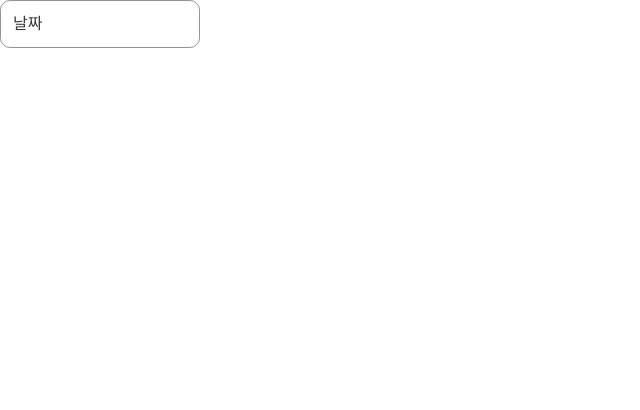
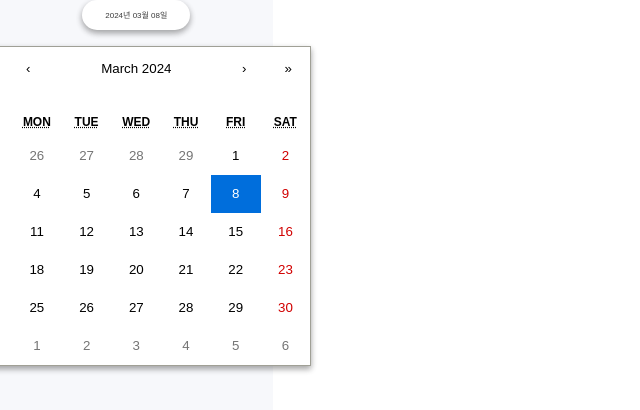
Before and after one commit to play3step/PlanDing-Frontend, a React (Vite) app: page / in a window 1280 px wide. Shown: the top 410 px of the page, without its empty margins (0-640 px from the left). Built offline with nearby package versions, Linux system fonts and the light colour scheme.

Commit message:
Feat: sideMenu 달력 추가

```diff
--- a/src/components/CustomCalendar.jsx
+++ b/src/components/CustomCalendar.jsx
@@ -5,61 +5,54 @@ import styled from 'styled-components'
 import 'react-calendar/dist/Calendar.css'
 
 const CustomCalendar = ({ onChange, value }) => {
-  const [nowDate, setNowDate] = useState('날짜')
-  const [isOpen, setIsOpen] = useState(false)
-
-  const handleToggleCalendar = () => {
-    setIsOpen(!isOpen)
-  }
+  const [nowDate, setNowDate] = useState(moment().format('YYYY년 MM월 DD일'))
 
   const handleDateChange = selectedDate => {
     onChange(selectedDate)
-    setIsOpen(false)
     setNowDate(moment(selectedDate).format('YYYY년 MM월 DD일'))
   }
 
   return (
-    <CalendarContainer>
-      <DropdownButton onClick={handleToggleCalendar}>{nowDate}</DropdownButton>
-      <CalendarWrapper isOpen={isOpen}>
+    <>
+      <DropdownButton>{nowDate}</DropdownButton>
+      <CalendarWrapper>
         <Calendar
           calendarType="US"
           onChange={handleDateChange}
           value={value}></Calendar>
       </CalendarWrapper>
-    </CalendarContainer>
+    </>
   )
 }
 
 export default CustomCalendar
 
-const CalendarContainer = styled.div`
-  position: relative;
-`
-
 const DropdownButton = styled.button`
-  width: 200px;
-  height: 48px;
-  border: 0.8px solid var(--festie-gray-600, #949494);
-  border-radius: 10px;
+  width: 8.427083333333334vw;
+  height: 3.7962962962962963vh;
+  border: none;
+  border-radius: 15px;
   padding: 0px 12px;
   color: var(--festie-gray-800, #3a3a3a);
-  font-size: 16px;
+  font-size: 0.625vw;
   font-style: normal;
   font-weight: 500;
   line-height: 140%;
-  text-align: start;
+  text-align: center;
   appearance: none;
-  background-color: white;
+  background-color: #ffffff;
   background-repeat: no-repeat;
   background-position: right 12px center;
   background-size: 12px;
+  margin-bottom: 1.9444444444444444vh;
+  box-shadow:
+    0 3px 6px rgba(0, 0, 0, 0.16),
+    0 3px 6px rgba(0, 0, 0, 0.23);
 `
 
 const CalendarWrapper = styled.div`
-  z-index: 11;
-  position: absolute;
-  top: 100%;
-  left: 0;
-  display: ${props => (props.isOpen ? 'block' : 'none')};
+  border: none;
+  box-shadow:
+    0 3px 6px rgba(0, 0, 0, 0.16),
+    0 3px 6px rgba(0, 0, 0, 0.23);
 `
--- /dev/null
+++ b/src/components/SideMenu.jsx
@@ -0,0 +1,30 @@
+import styled from 'styled-components'
+import CustomCalendar from './CustomCalendar'
+import { useState } from 'react'
+
+const SideMenu = () => {
+  const [selectedDate, setSelectedDate] = useState(new Date())
+
+  const handleDateChange = selectedDate => {
+    setSelectedDate(selectedDate)
+  }
+  return (
+    <SideMenuContainer>
+      <CustomCalendar
+        value={selectedDate}
+        onChange={handleDateChange}
+      />
+    </SideMenuContainer>
+  )
+}
+
+export default SideMenu
+
+const SideMenuContainer = styled.div`
+  width: 21.302083333333332vw;
+  height: 100vh;
+  background-color: #f7f8fb;
+  display: flex;
+  flex-direction: column;
+  align-items: center;
+`
--- a/src/pages/main.jsx
+++ b/src/pages/main.jsx
@@ -1,20 +1,7 @@
-import { useState } from 'react'
-import CustomCalendar from '../components/CustomCalendar'
+import SideMenu from '../components/SideMenu'
 
 const Main = () => {
-  const [selectedDate, setSelectedDate] = useState(new Date())
-
-  const handleDateChange = selectedDate => {
-    console.log('Selected Date:', selectedDate)
-    setSelectedDate(selectedDate)
-  }
-
-  return (
-    <CustomCalendar
-      value={selectedDate}
-      onChange={handleDateChange}
-    />
-  )
+  return <SideMenu />
 }
 
 export default Main
```
